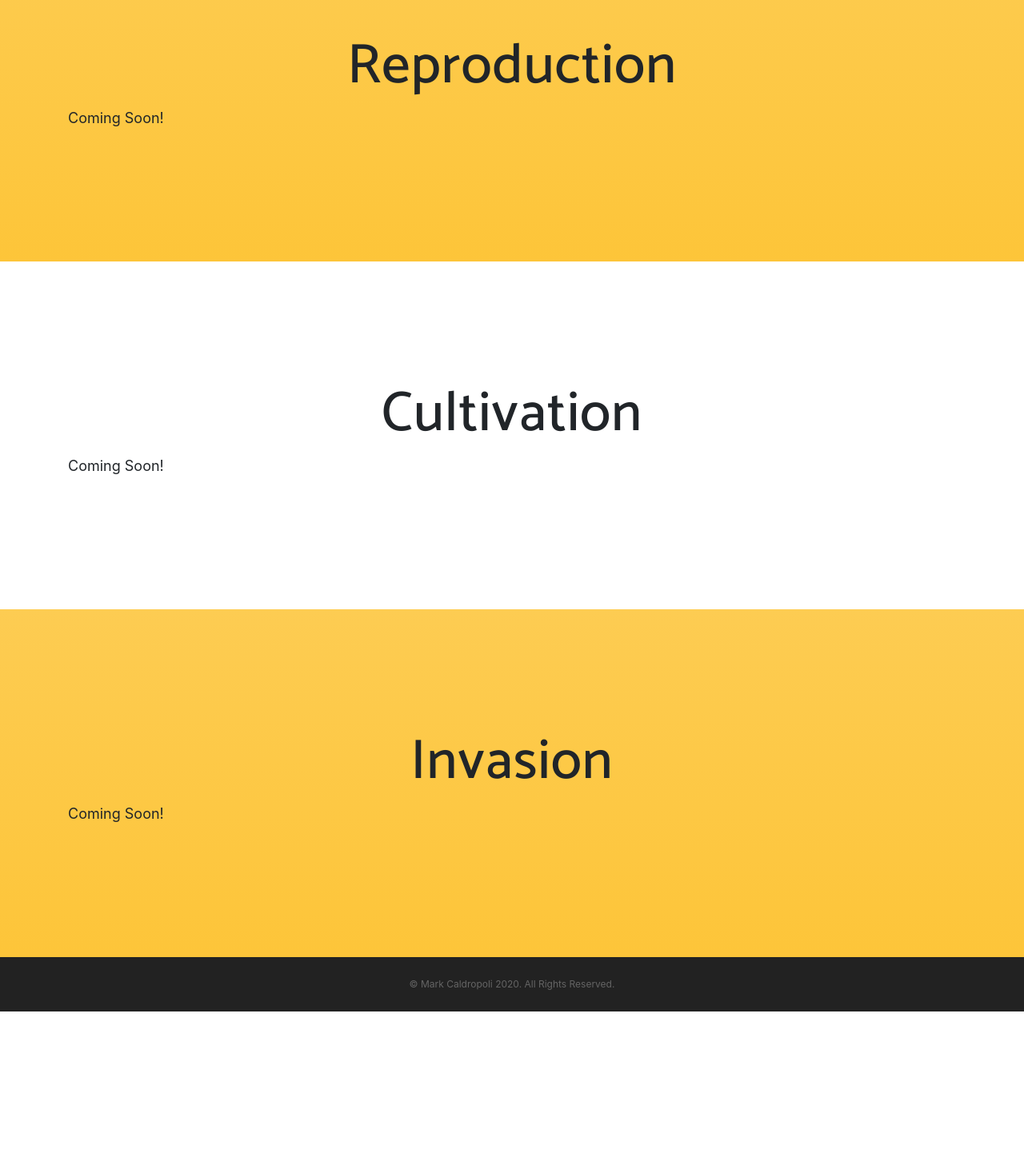
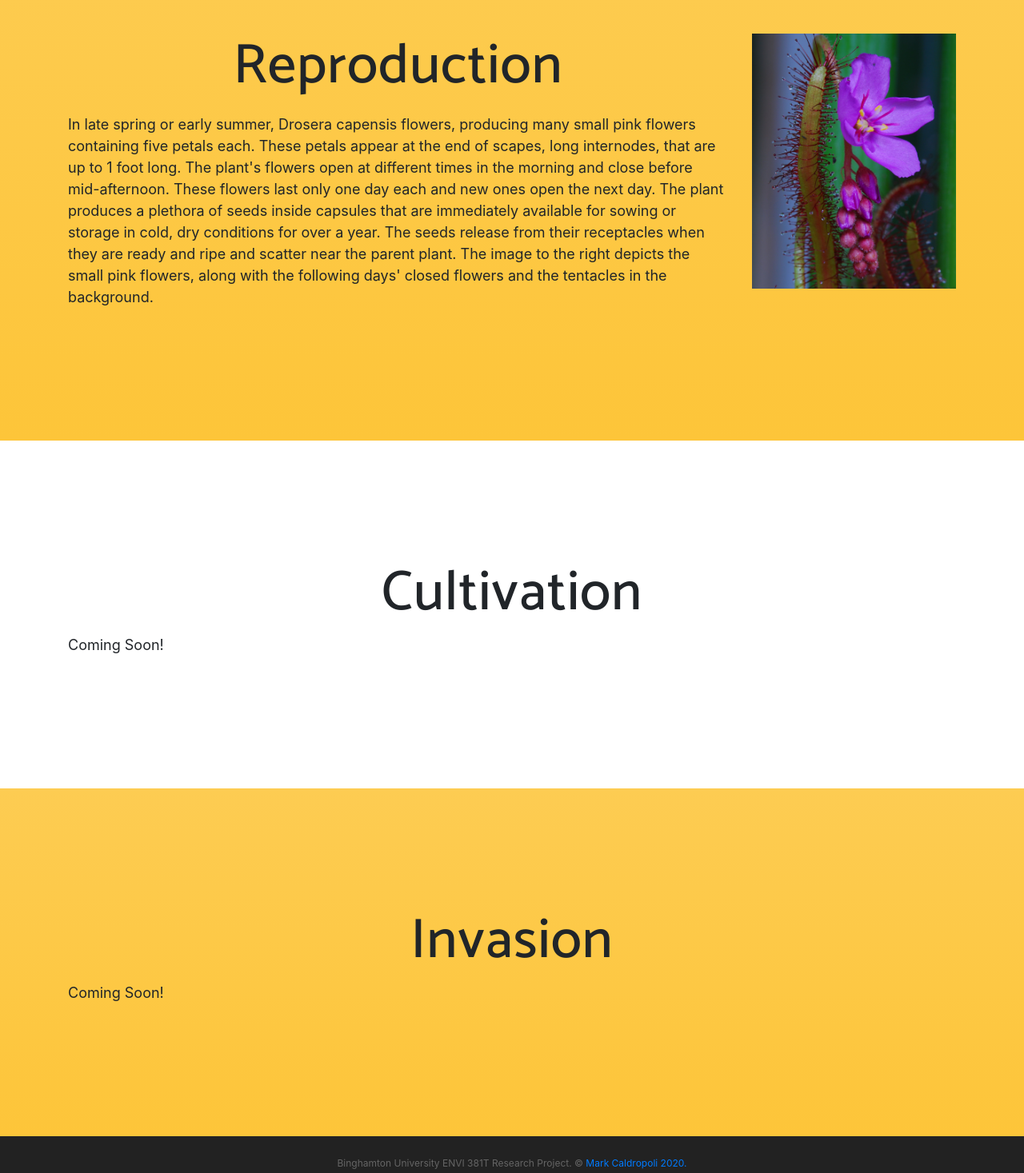
Before and after one commit to markcaldropoli/drosera, a website with bundled scripts: page index.html in a window 1280 px wide. Shown: the part 2360-3827 px from the top of the page at 80% size. Before the commit the page ends 3625 px from the top, so only its background shows below. Built offline with nearby package versions, Linux system fonts and the light colour scheme; a web font is replaced by a local one.

Commit message:
Add information for reproduction section

```diff
--- a/index.html
+++ b/index.html
@@ -121,11 +121,13 @@
   <section class="download bg-primary" id="reproduction">
     <div class="container">
       <div class="row">
-        <div class="col-md-12 mx-auto text-center">
-          <h2 class="section-heading">Reproduction</h2>
+        <div class="col-md-9 mx-auto">
+            <center><h2 class="section-heading">Reproduction</h2></center>
+            <p></p>
+            <p>In late spring or early summer, Drosera capensis flowers, producing many small pink flowers containing five petals each. These petals appear at the end of scapes, long internodes, that are up to 1 foot long. The plant's flowers open at different times in the morning and close before mid-afternoon. These flowers last only one day each and new ones open the next day. The plant produces a plethora of seeds inside capsules that are immediately available for sowing or storage in cold, dry conditions for over a year. The seeds release from their receptacles when they are ready and ripe and scatter near the parent plant. The image to the right depicts the small pink flowers, along with the following days' closed flowers and the tentacles in the background.</p>
         </div>
-        <div class="col-md-12 mx-auto">
-            <p>Coming Soon!</p>
+        <div class="col-md-3 mx-auto text-center">
+            <img src="img/flowers.jpg" class="img-fluid" alt="">
         </div>
       </div>
     </div>
@@ -159,7 +161,7 @@
 
   <footer>
     <div class="container">
-      <p>&copy; Mark Caldropoli 2020. All Rights Reserved.</p>
+        <p>Binghamton University ENVI 381T Research Project. &copy; <a href="https://markcaldropoli.me">Mark Caldropoli 2020.</a></p>
     </div>
   </footer>
 
```
Also changed, not shown: img/app-store-badge.svg (deleted), img/bg-cta.jpg (deleted), img/demo-screen-1.jpg (deleted), img/flowers.jpg (added), img/google-play-badge.svg (deleted).
